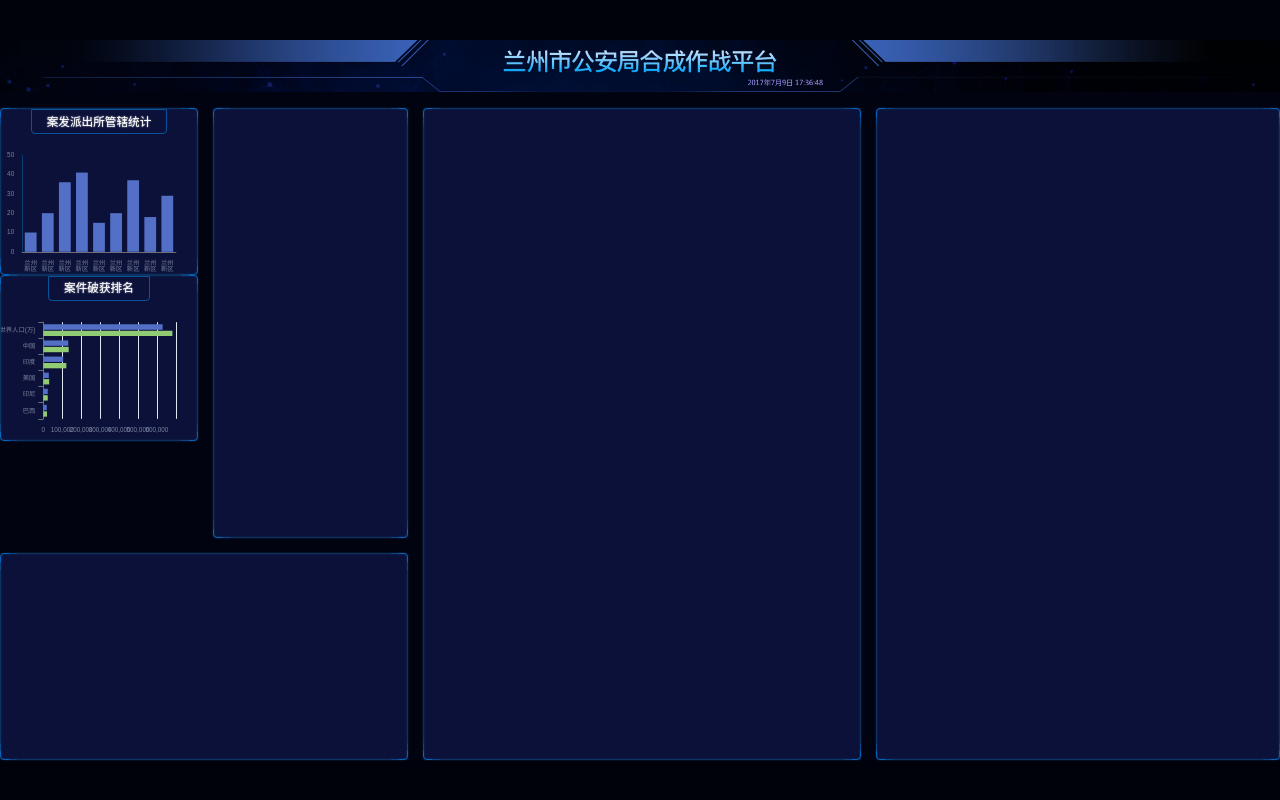
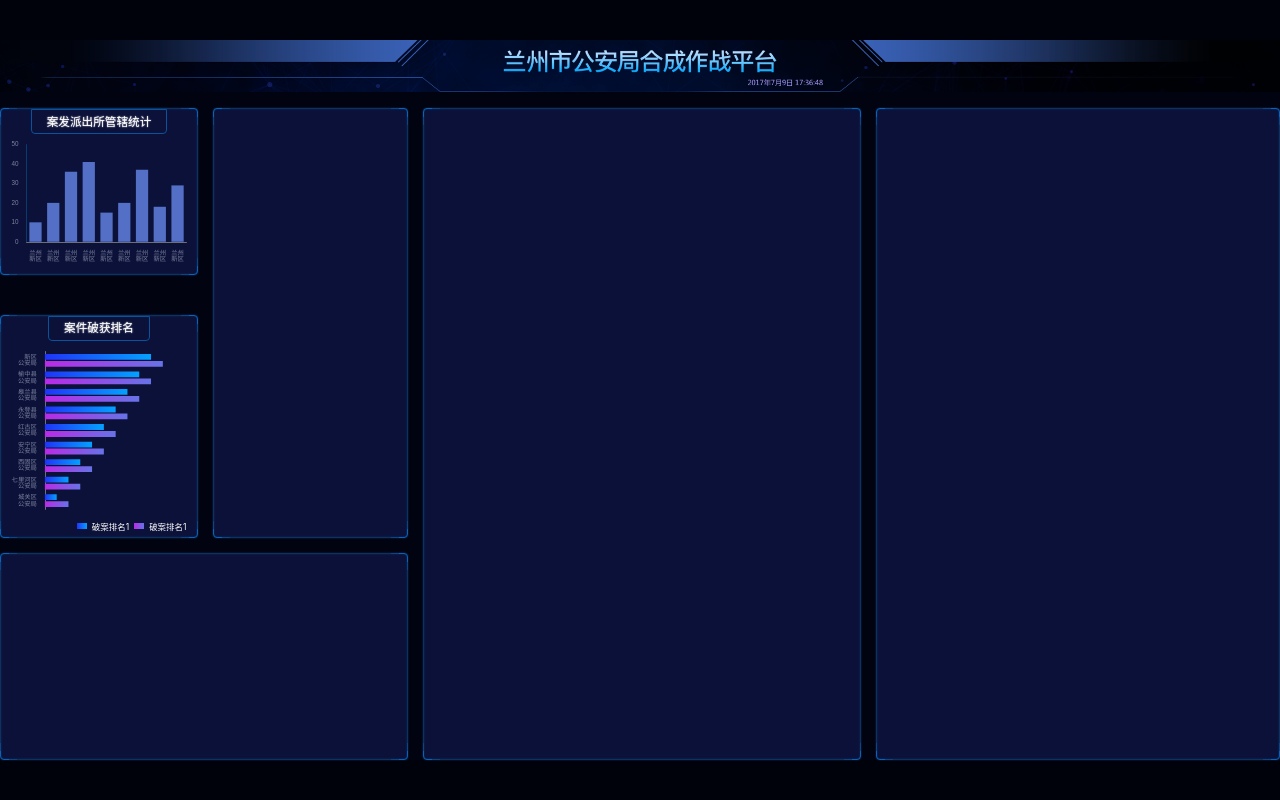
Before and after one commit to lzn01/lsv, a React (Vite) app: page /#/ in a window 1280 px wide. Built offline with nearby package versions, Linux system fonts and the light colour scheme.

Commit message:
添加渐变

```diff
--- a/src/component/chart-2.tsx
+++ b/src/component/chart-2.tsx
@@ -15,33 +15,55 @@
         // 指定图表的配置项和数据
         var option = {
             ...baseEchartOptions,
-            grid: {
-                x: px(80),
-                y: px(40),
-                x2: px(40),
-                y2: px(40),
-            },
             xAxis: {
                 type: 'value',
-                boundaryGap: [0, 0.01]
+                boundaryGap: [0, 0.01],
+                splitLine: {show: false},
+                axisLabel: {show: false}
             },
             yAxis: {
+                axisTick: {show: false},
                 type: 'category',
-                data: ['巴西', '印尼', '美国', '印度', '中国', '世界人口(万)'],
+                data: ['城关区公安局', '七里河区公安局', '西固区公安局', '安宁区公安局', '红古区公安局',
+                    '永登县公安局', '皋兰县公安局', '榆中县公安局', '新区公安局'],
                 axisLabel: {
-                    fontSize: px(12),
-                },
+                    formatter(val) {
+                        return val.replace('公安局', '\n公安局');
+                    }
+                }
             },
             series: [
                 {
                     name: '2011年',
                     type: 'bar',
-                    data: [18203, 23489, 29034, 104970, 131744, 630230]
+                    data: [1, 2, 3, 4, 5, 6, 7, 8, 9],
+                    itemStyle: {
+                        normal: {
+                            color: new echarts.graphic.LinearGradient(0, 0, 1, 0, [{
+                                offset: 0,
+                                color: '#2034f9'
+                            }, {
+                                offset: 1,
+                                color: '#04a1ff'
+                            }]),
+                        }
+                    }
                 },
                 {
                     name: '2012年',
                     type: 'bar',
-                    data: [19325, 23438, 31000, 121594, 134141, 681807]
+                    data: [2, 3, 4, 5, 6, 7, 8, 9, 10],
+                    itemStyle: {
+                        normal: {
+                            color: new echarts.graphic.LinearGradient(0, 0, 1, 0, [{
+                                offset: 0,
+                                color: '#b92ae8'
+                            }, {
+                                offset: 1,
+                                color: '#6773e7'
+                            }]),
+                        }
+                    }
                 }
             ]
         };
@@ -49,9 +71,13 @@
     }, [])
 
     return (
-        <div className="bordered 管辖统计">
+        <div className="bordered 破获排名">
             <h2>案件破获排名</h2>
             <div ref={divRef} className="chart"/>
+            <div className="legend">
+                <span className="first"/> 破案排名1
+                <span className="second"/> 破案排名1
+            </div>
         </div>
     )
 }
--- a/src/pages/home.scss
+++ b/src/pages/home.scss
@@ -6,6 +6,7 @@
   flex: 1;
   background: #010310;
   color: white;
+  font-size: px(16);
 
   > header {
     height: px(99);
@@ -55,6 +56,9 @@
 
     > .section1 {
       grid-area: box1;
+      display: flex;
+      flex-direction: column;
+      justify-content: space-between;
     }
 
     > .section2 {
@@ -89,10 +93,57 @@
         padding: px(10) px(28);
         text-shadow: 0 0 px(3) white;
       }
-      .chart{
+
+      .chart {
         flex: 1;
         width: 100%;
       }
     }
+
+    .破获排名 {
+      height: px(423);
+      display: flex;
+      flex-direction: column;
+      align-items: center;
+
+      h2 {
+        flex-shrink: 0;
+        border: 1px solid #0a5299;
+        border-bottom-left-radius: 4px;
+        border-bottom-right-radius: 4px;
+        font-size: px(22);
+        line-height: px(24);
+        padding: px(10) px(28);
+        text-shadow: 0 0 px(3) white;
+      }
+
+      .chart {
+        flex: 1;
+        width: 100%;
+      }
+
+      .legend {
+        display: flex;
+        align-items: center;
+        justify-content: flex-end;
+        width: 100%;
+        padding: 0 px(20) px(10);
+
+        > .first, > .second {
+          display: inline-block;
+          width: px(18);
+          height: px(12);
+          background: red;
+          margin: 0 px(10);
+        }
+
+        .first {
+          background: linear-gradient(90deg, #2034f9 0%, #04a1ff 100%);
+        }
+        .second {
+          background: linear-gradient(90deg, #b92ae8 0%, #6773e7 100%);
+        }
+      }
+    }
   }
 }
--- a/src/shared/base-echart-options.ts
+++ b/src/shared/base-echart-options.ts
@@ -8,9 +8,10 @@
     title: {show: false},
     legend: {show: false},
     grid: {
-        x: px(40),
-        y: px(40),
-        x2: px(40),
-        y2: px(40),
+        x: px(20),
+        y: px(20),
+        x2: px(20),
+        y2: px(20),
+        containLabel: true
     },
 }
```
Also changed, not shown: src/shared/style.scss (+23 -6 lines).
